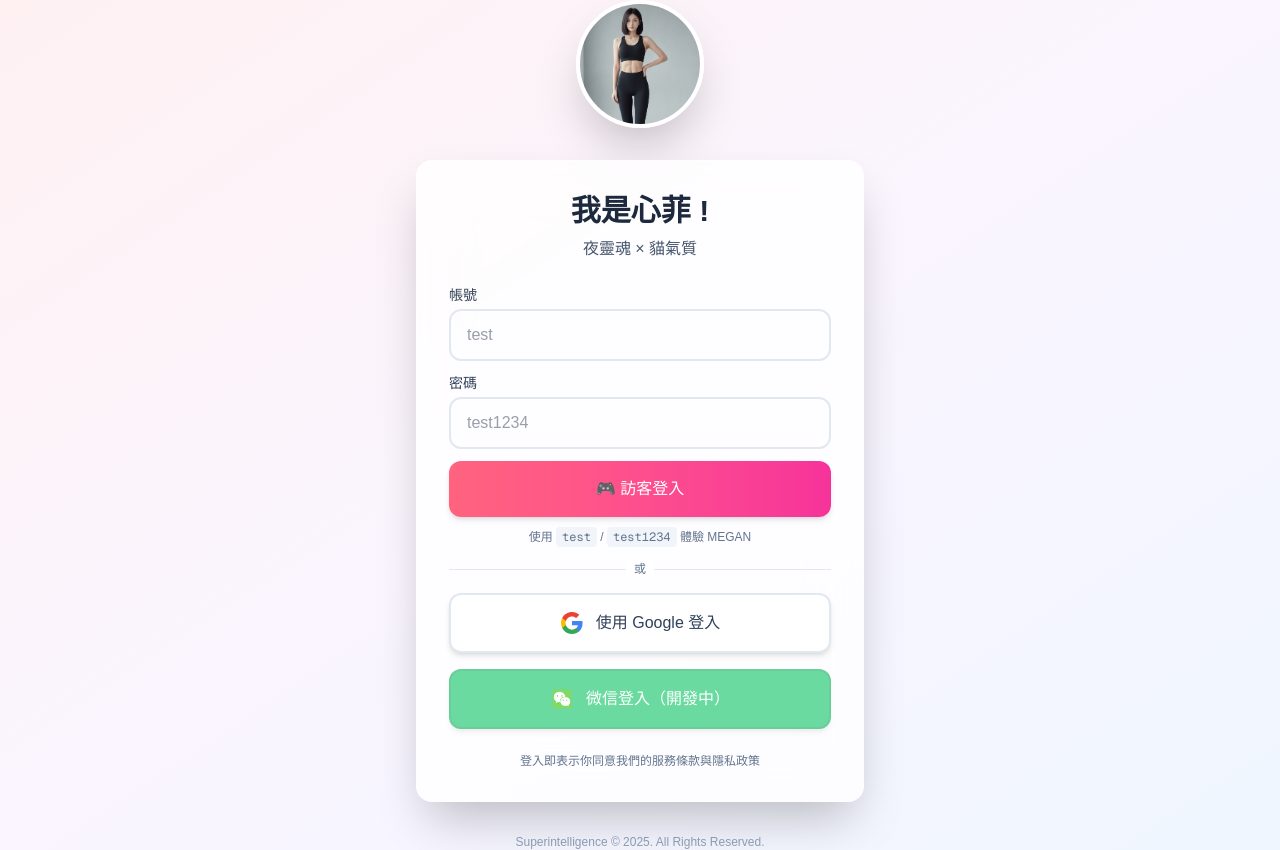
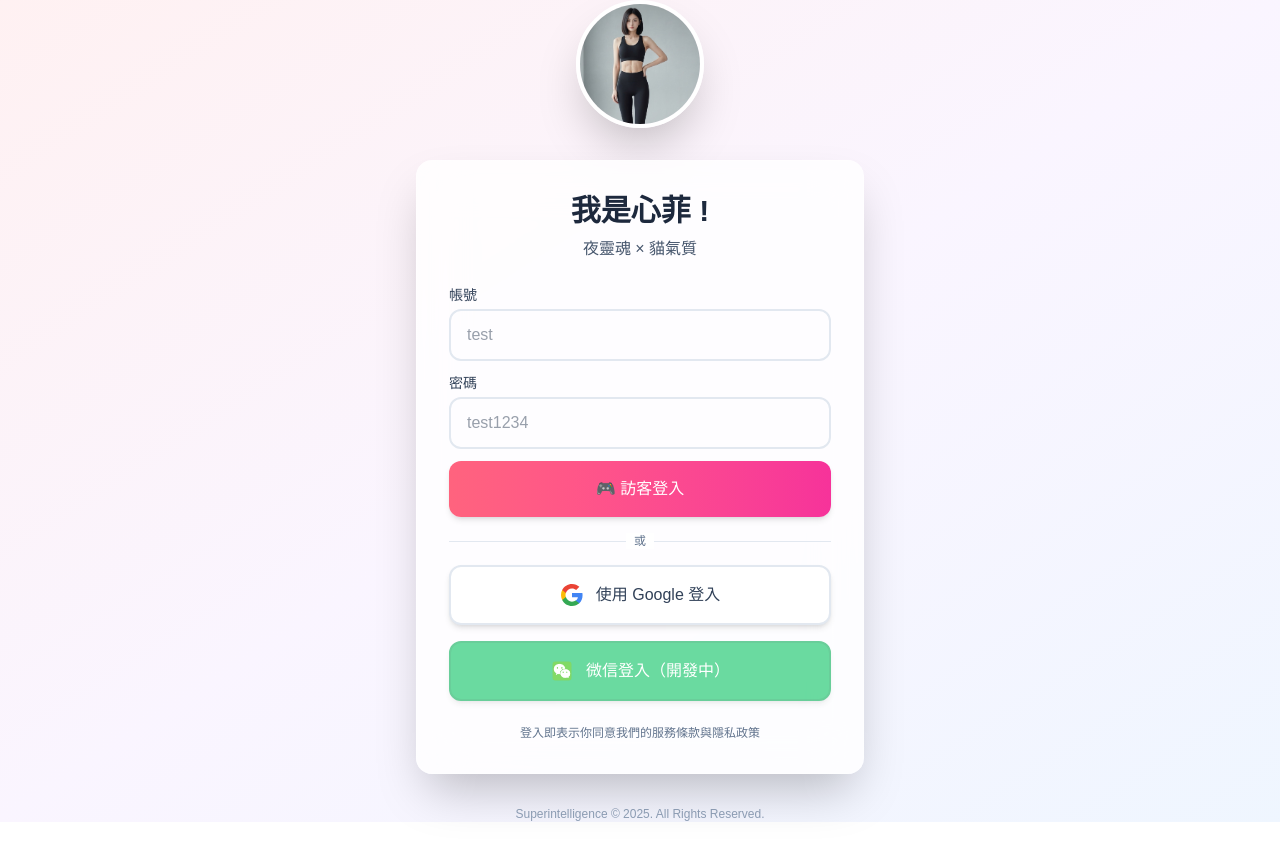
Before and after one commit to waitinchen/megan, a Next.js app: page /login in a window 1280 px wide. After the commit the page ends 822 px from the top, so only its background shows below. Built offline with nearby package versions, Linux system fonts and the light colour scheme; no server answers.

Commit message:
??餃?憿菟?est韐血?內?

```diff
--- a/app/login/page.tsx
+++ b/app/login/page.tsx
@@ -238,10 +238,6 @@ export default function LoginPage() {
                 </>
               )}
             </button>
-
-            <p className="text-xs text-slate-500 text-center">
-              使用 <span className="font-mono bg-slate-100 px-1.5 py-0.5 rounded">test</span> / <span className="font-mono bg-slate-100 px-1.5 py-0.5 rounded">test1234</span> 體驗 MEGAN
-            </p>
           </form>
 
           {/* 分隔線 */}
```
